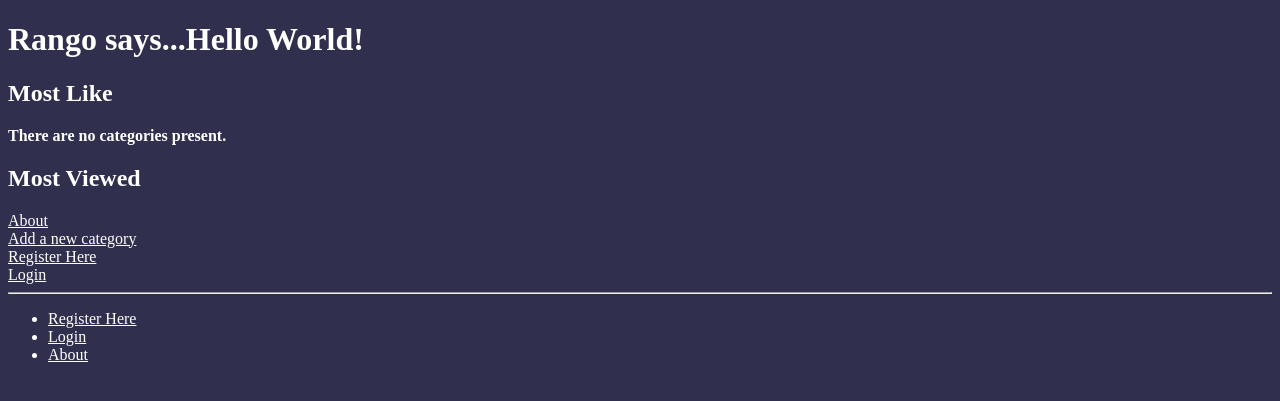
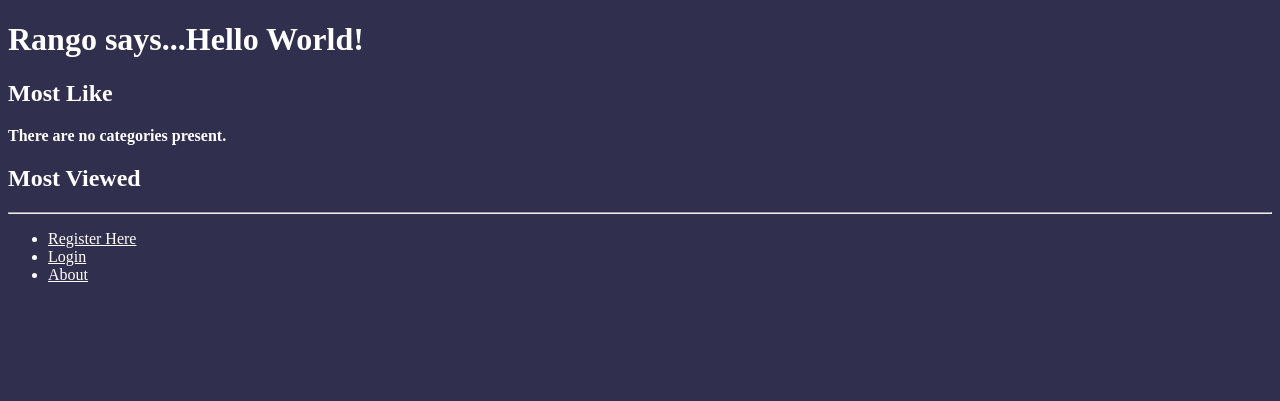
Before and after one commit to cartyc/mytangowithrango, a Django app: page /rango/ in a window 1280 px wide. Shown: the top 401 px of the page. Run offline with Django 3.2, Linux system fonts and the light colour scheme; data that the repository does not hold is empty.

```diff
--- a/templates/rango/index.html
+++ b/templates/rango/index.html
@@ -30,14 +30,4 @@
 			</ul>
 		{% endif %}
 
-		<a href="about">About</a> <br />
-		<a href="/rango/add_category/">Add a new category</a><br />
-		{% if user.is_authenticated %}
-			<a href="/rango/restricted/">Restricted</a><br />
-			<a href="/rango/logout/">Logout</a><br />
-		{% else %}
-			<a href="/rango/register/">Register Here</a><br />
-			<a href="/rango/login/">Login</a><br />
-		{% endif %}
-
 {% endblock %}
```
